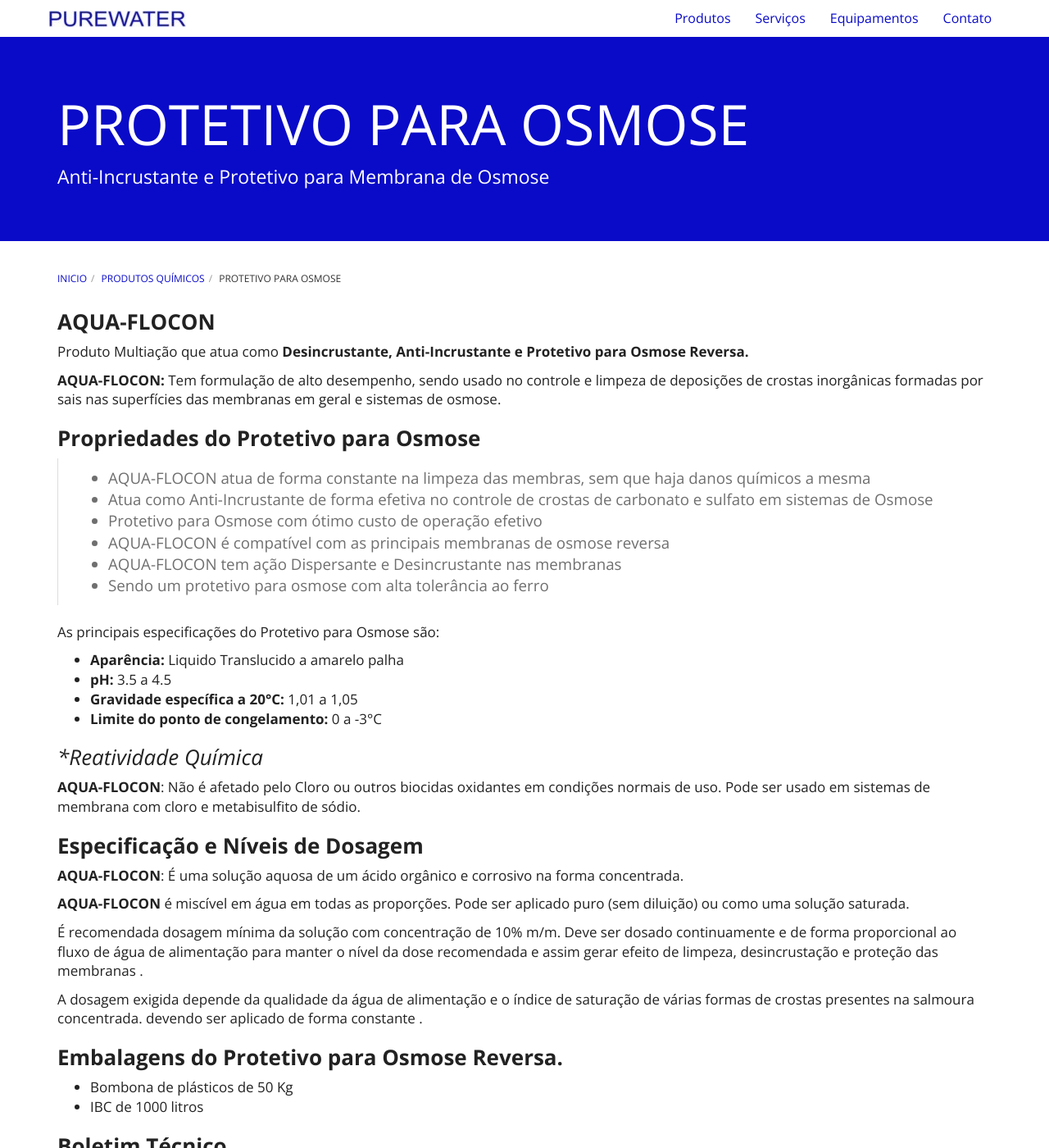
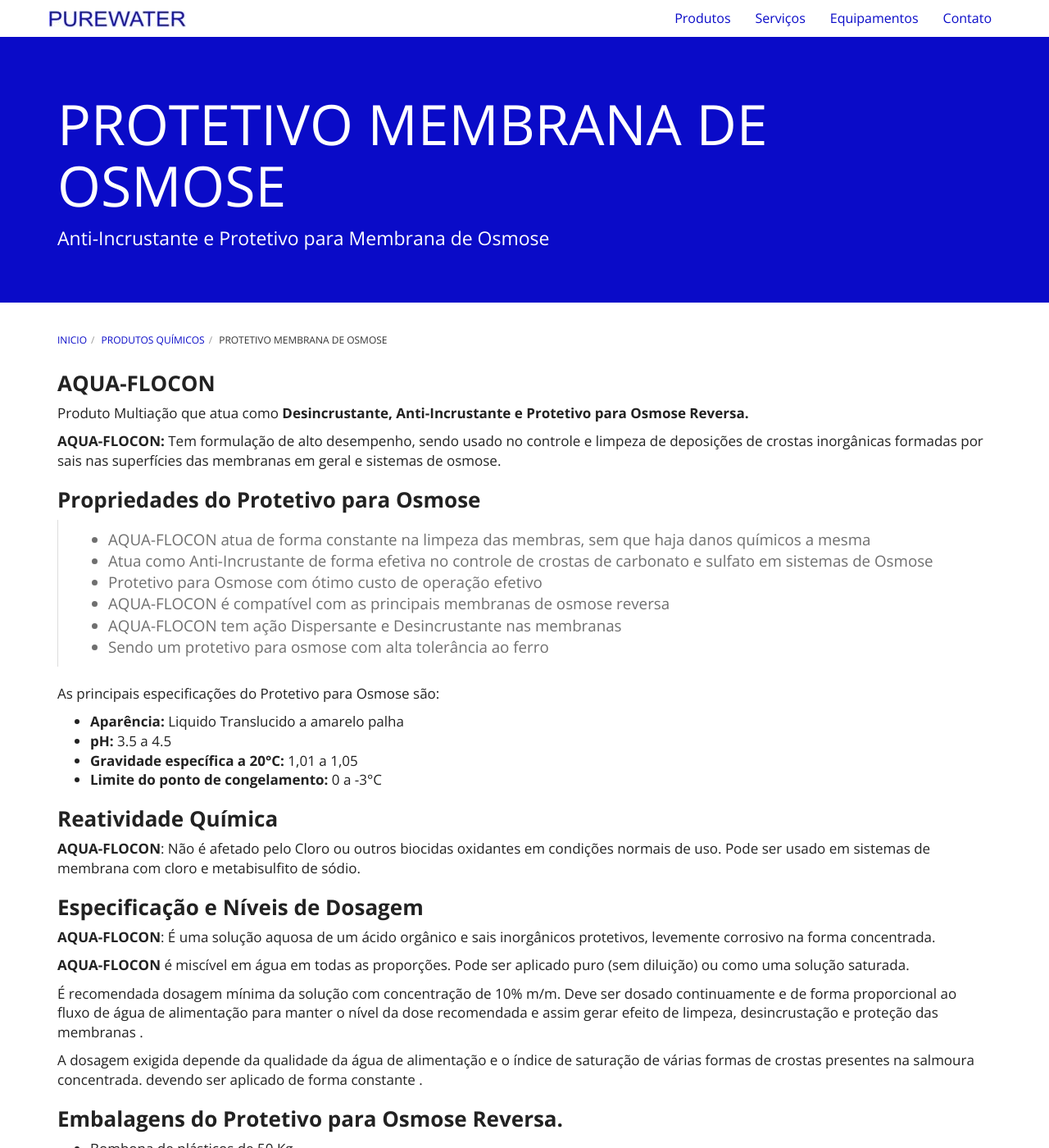
Before and after one commit to purewaterefluentes/purewaterefluentes.github.io, a Jekyll site: the page built from produtos/protetivo-membrana-osmose.md, in a window 1280 px wide and 1400 px high. Shown: the whole window at 82% size. Built offline with Jekyll 4.4.1, drawn with Linux system fonts in a browser that asks for light colours; nearby versions of some CDN libraries; library files that are not in the unit come from our copies.

Commit message:
Update protetivo-membrana-osmose.md

```diff
--- a/produtos/protetivo-membrana-osmose.md
+++ b/produtos/protetivo-membrana-osmose.md
@@ -1,7 +1,7 @@
 ---
 layout: contato
-pageTitle: PROTETIVO P/ MEMBRANA DE OSMOSE REVERSA | ANTI-INCRUSTANTE OSMOSE
-title: PROTETIVO PARA OSMOSE
+pageTitle: PROTETIVO P/ MEMBRANA DE OSMOSE REVERSA | ANTI-INCRUSTANTE OSMOSE |PUREWATER EFLUENTES
+title: PROTETIVO MEMBRANA DE OSMOSE
 subtitle: Anti-Incrustante e Protetivo para Membrana de Osmose
 ---
 
@@ -30,13 +30,13 @@
 - **Limite do ponto de congelamento:** 0 a -3°C
 
 
-### **Reatividade Química*
+### **Reatividade Química**
 
 **AQUA-FLOCON**: Não é afetado pelo Cloro ou outros biocidas oxidantes em condições normais de uso. Pode ser usado em sistemas de membrana com cloro e metabisulfito de sódio.
 
 ### **Especificação e Níveis de Dosagem**
 
-**AQUA-FLOCON**: É uma solução aquosa de um ácido orgânico e corrosivo na forma concentrada.
+**AQUA-FLOCON**: É uma solução aquosa de um ácido orgânico e sais inorgânicos protetivos, levemente corrosivo na forma concentrada.
 
 **AQUA-FLOCON** é miscível em água em todas as proporções. Pode ser aplicado puro (sem diluição) ou como uma solução saturada.
 
```
